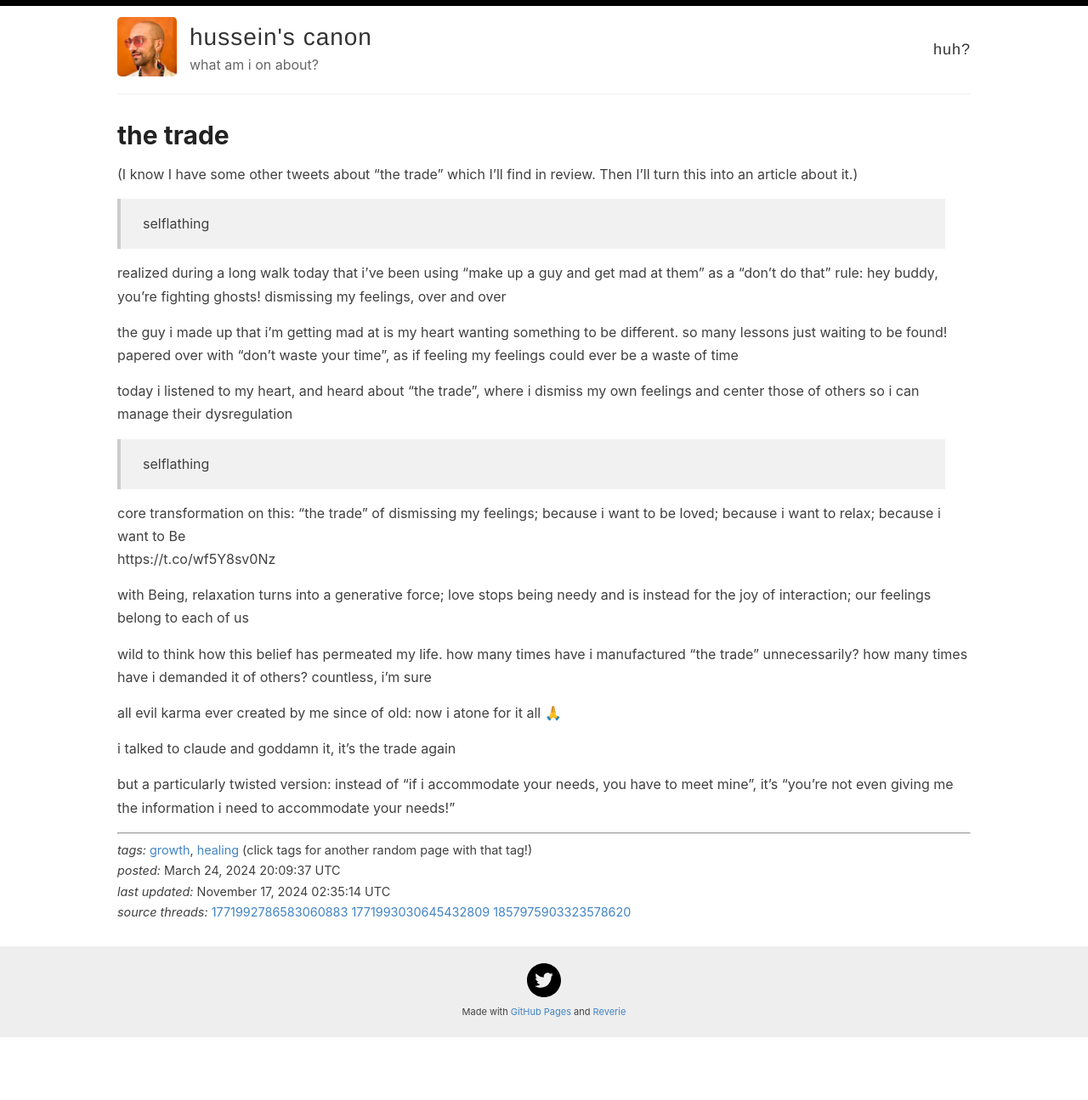
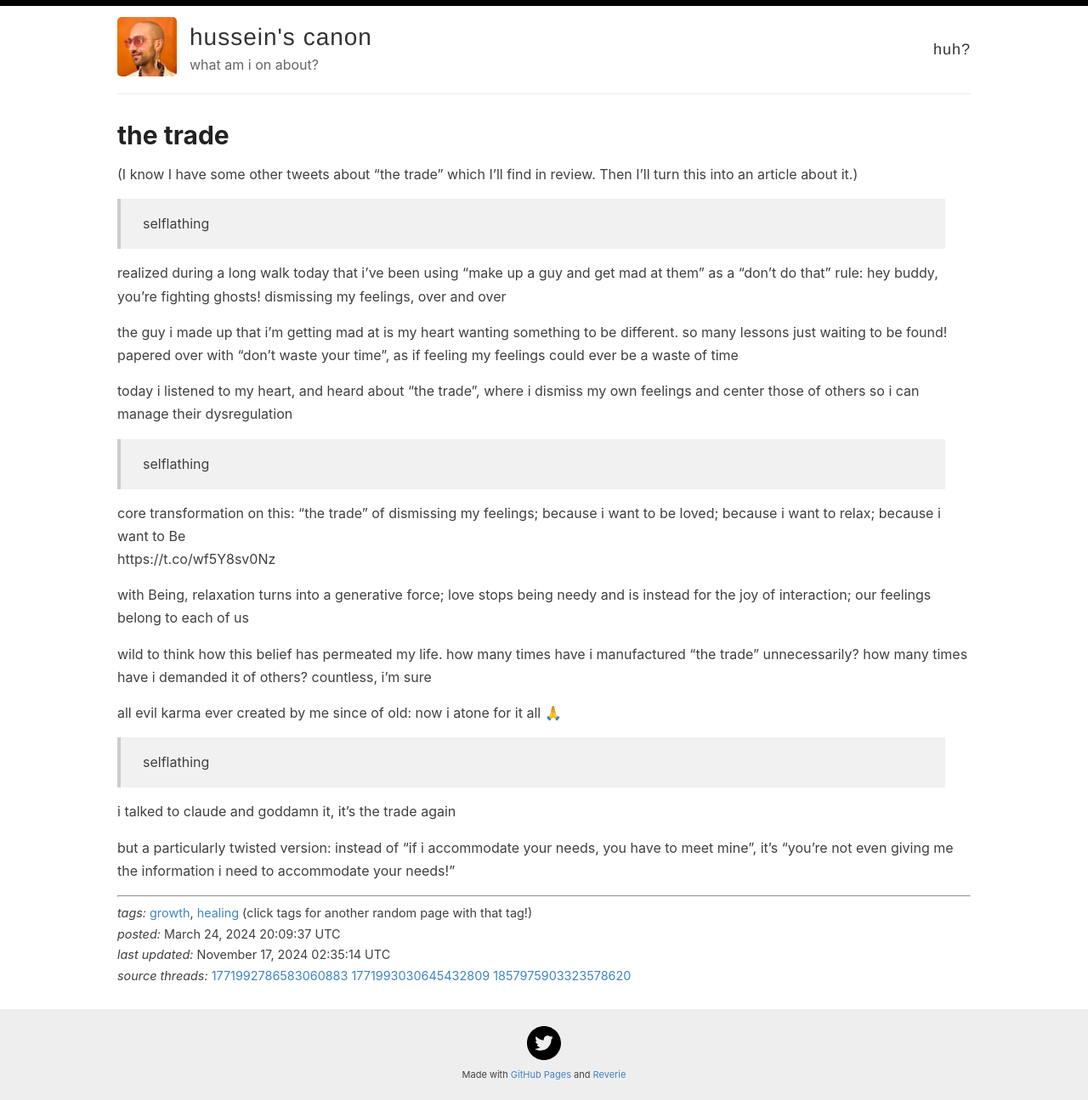
Before and after one commit to helgridly/canonize, a Jekyll site: the page built from drafts/the-trade.md, in a window 1280 px wide. Shown: the whole page at 85% size. Built offline with Jekyll 4.4.1, drawn with Linux system fonts in a browser that asks for light colours; before the commit the page ends 1221 px from its top, so only the background shows below that.

Commit message:
bump the action again

```diff
--- a/drafts/the-trade.md
+++ b/drafts/the-trade.md
@@ -29,6 +29,7 @@ wild to think how this belief has permeated my life. how many times have i manuf
 
 all evil karma ever created by me since of old: now i atone for it all 🙏
 
+> selflathing
 
 i talked to claude and goddamn it, it's the trade again
 
```
